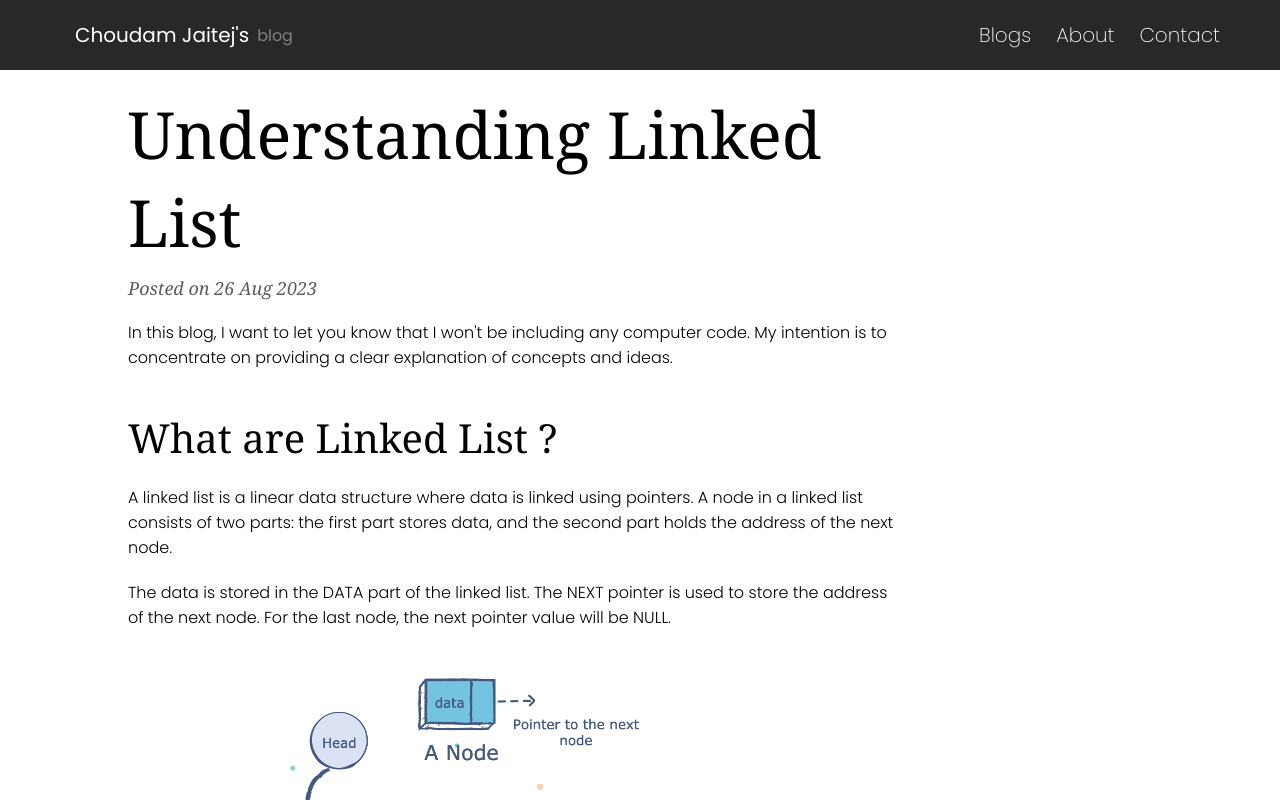
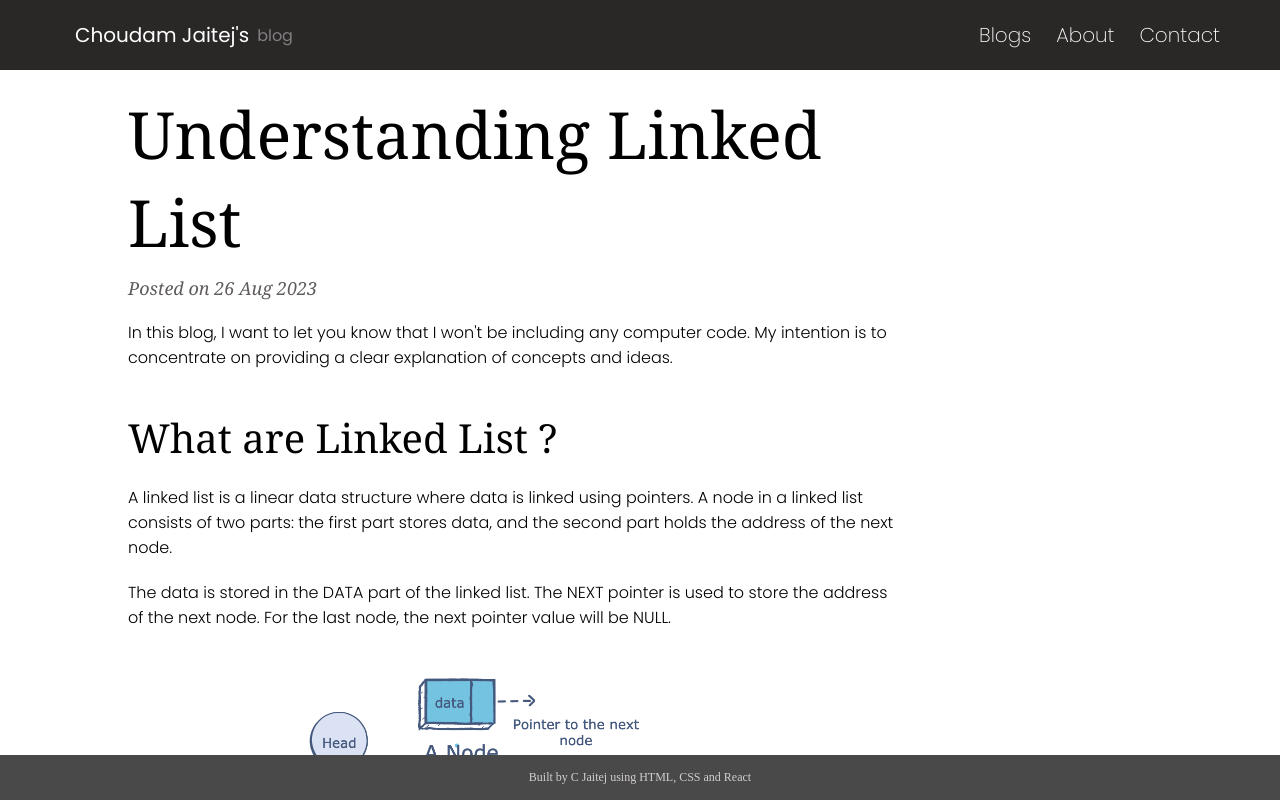
Before and after one commit to cjaitej/blog, a React (Vite) app: page /#/blogs/ds/ll in a window 1280 px wide. Shown: the top 800 px of the page. Built offline with nearby package versions, Linux system fonts and the light colour scheme.

Commit message:
changes to footer

```diff
--- a/src/header.css
+++ b/src/header.css
@@ -91,12 +91,17 @@ body {
   background-color: rgb(74, 73, 73);
   padding: 15px;
   color: rgb(210, 206, 206);
-  width: 100%;
+  /* width: 100%; */
   justify-content: center;
+  position: absolute;
+  left: 0;
+  bottom: 0;
+  right: 0;
 }
 
 .footer > h1 {
   font-size: 12px;
+  height: 100%;
   font-family: "Times New Roman", Times, serif;
   font-weight: 100;
 }
```
